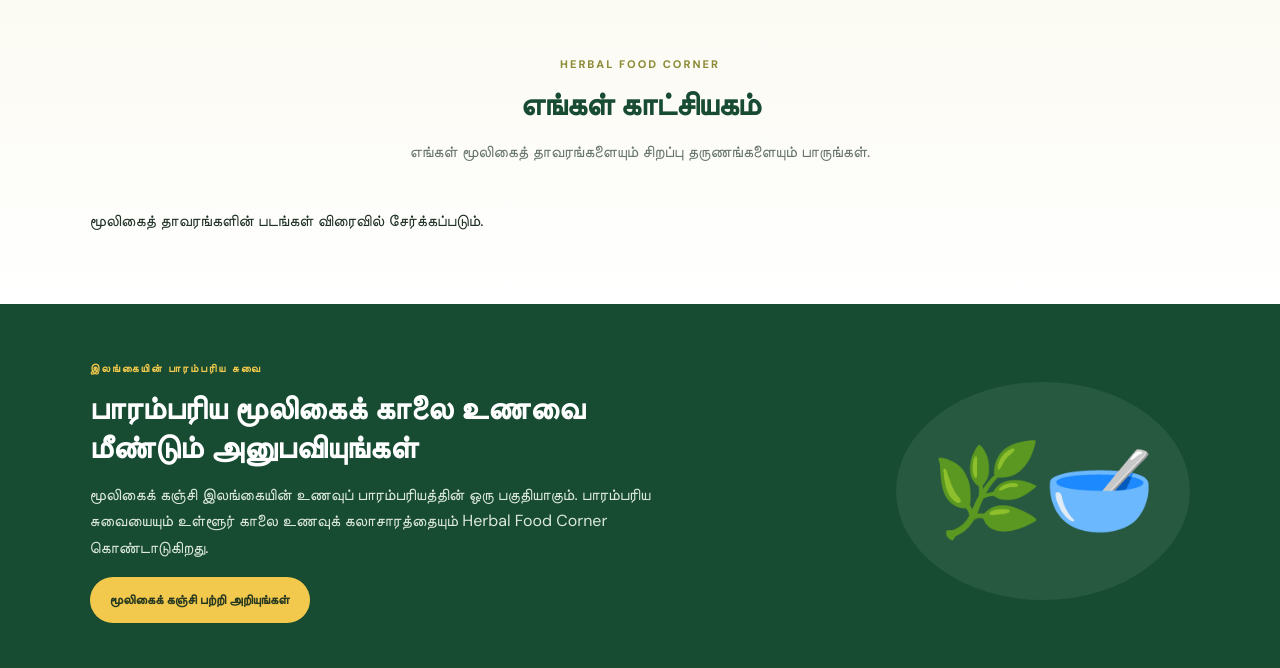
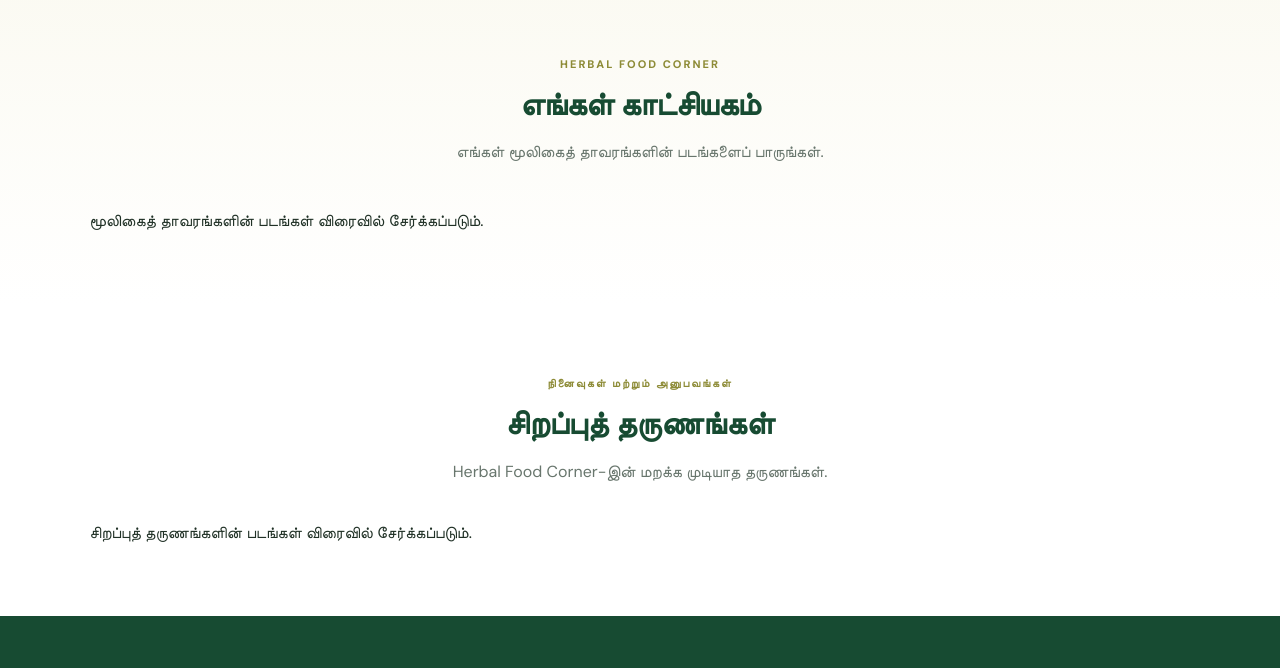
Before and after one commit to HerbalFoodCorner/Herbal-Food-Corner, a plain HTML site: page index-ta.html in a window 1280 px wide. Shown: the part 1680-2348 px from the top of the page. Drawn offline with Linux system fonts and the light colour scheme.

Commit message:
index-ta.html

```diff
--- a/index-ta.html
+++ b/index-ta.html
@@ -46,6 +46,7 @@
 <a href="#menu">உணவு வகைகள்</a>
 <a href="kola-kanda-ta.html">மூலிகைக் கஞ்சி</a>
 <a href="#gallery">காட்சியகம்</a>
+<a href="#special-moments">சிறப்புத் தருணங்கள்</a>
 <a href="contact-ta.html">தொடர்பு</a>
 <div class="language-switch" aria-label="மொழியைத் தேர்ந்தெடுக்கவும்">
 <a href="index.html" lang="en">EN</a>
@@ -106,9 +107,18 @@
 <div class="section-heading">
 <p class="eyebrow">HERBAL FOOD CORNER</p>
 <h2>எங்கள் காட்சியகம்</h2>
-<p>எங்கள் மூலிகைத் தாவரங்களையும் சிறப்பு தருணங்களையும் பாருங்கள்.</p>
+<p>எங்கள் மூலிகைத் தாவரங்களின் படங்களைப் பாருங்கள்.</p>
 </div>
 <div id="live-gallery-grid"><p>காட்சியகம் ஏற்றப்படுகிறது...</p></div>
+</section>
+
+<section class="section photo-gallery" id="special-moments">
+<div class="section-heading">
+<p class="eyebrow">நினைவுகள் மற்றும் அனுபவங்கள்</p>
+<h2>சிறப்புத் தருணங்கள்</h2>
+<p>Herbal Food Corner-இன் மறக்க முடியாத தருணங்கள்.</p>
+</div>
+<div id="live-special-moments-grid"><p>படங்கள் ஏற்றப்படுகின்றன...</p></div>
 </section>
 
 <section class="feature-band">
@@ -147,6 +157,7 @@
 <div class="footer-links">
 <a href="kola-kanda-ta.html">மூலிகைக் கஞ்சி</a>
 <a href="#gallery">காட்சியகம்</a>
+<a href="#special-moments">சிறப்புத் தருணங்கள்</a>
 <a href="contact-ta.html">தொடர்பு</a>
 <a href="https://wa.me/94726460854" target="_blank" rel="noopener">WhatsApp</a>
 </div>
```
